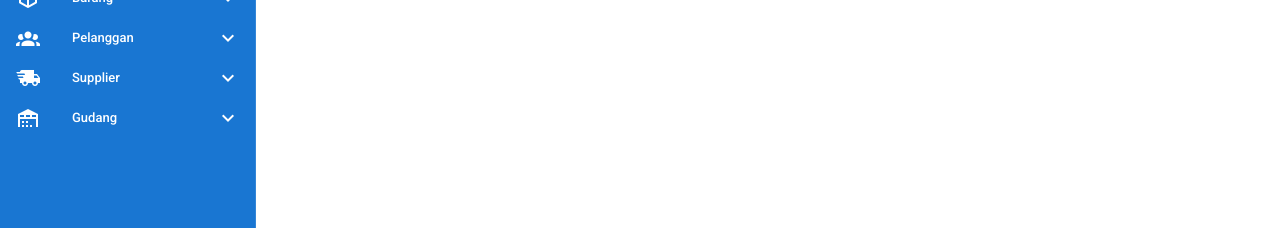
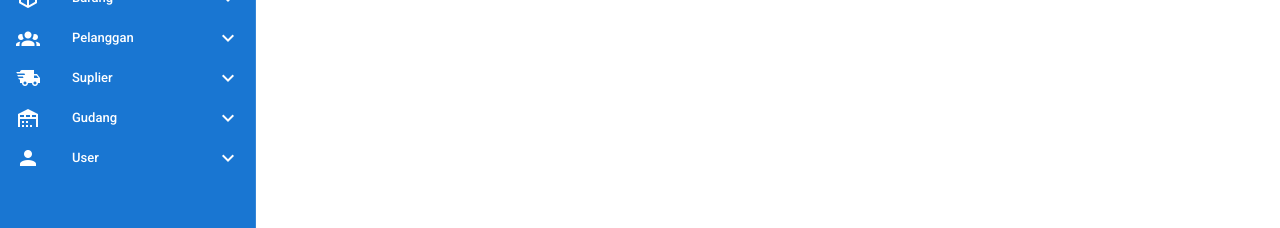
Before and after one commit to reskuy/Project-TA, a Vue app: page / in a window 1280 px wide. Shown: the part 143-371 px from the top of the page. Built offline with nearby package versions, Linux system fonts and the light colour scheme.

Commit message:
Update Drawer

```diff
--- a/src/views/Navdrawer.vue
+++ b/src/views/Navdrawer.vue
@@ -66,6 +66,7 @@
       </v-navigation-drawer>
 </template>
 <script>
+
   export default {
     data () {
       return {
@@ -89,10 +90,10 @@
           },
           {
             icon: 'mdi-truck-fast',
-            title: 'Supplier',
+            title: 'Suplier',
             items: [
-              { icon: 'mdi-view-list', title: 'Daftar Supplier', link: '/Supplier' },
-              { icon: 'mdi-plus-box', title: 'Supplier', link: '/InputSupplier' },
+              { icon: 'mdi-view-list', title: 'Daftar Suplier', link: '/Suplier' },
+              { icon: 'mdi-plus-box', title: 'Suplier', link: '/InputSuplier' },
             ],
           },
           {
@@ -103,6 +104,14 @@
               { icon: 'mdi-plus-box', title: 'Gudang', link: '/InputGudang' },
             ],
           },
+          {
+            icon: 'mdi-account',
+            title: 'User',
+            items: [
+              { icon: 'mdi-account-box', title: 'Daftar User', link: '/User' },
+              { icon: 'mdi-account-key', title: 'Hak Akses', link: '/HakAkses' },
+            ],
+          },
         ],
         permanent: true,
         miniVariant: true,
@@ -110,4 +119,5 @@
       }
     },
   }
+
 </script>
```
